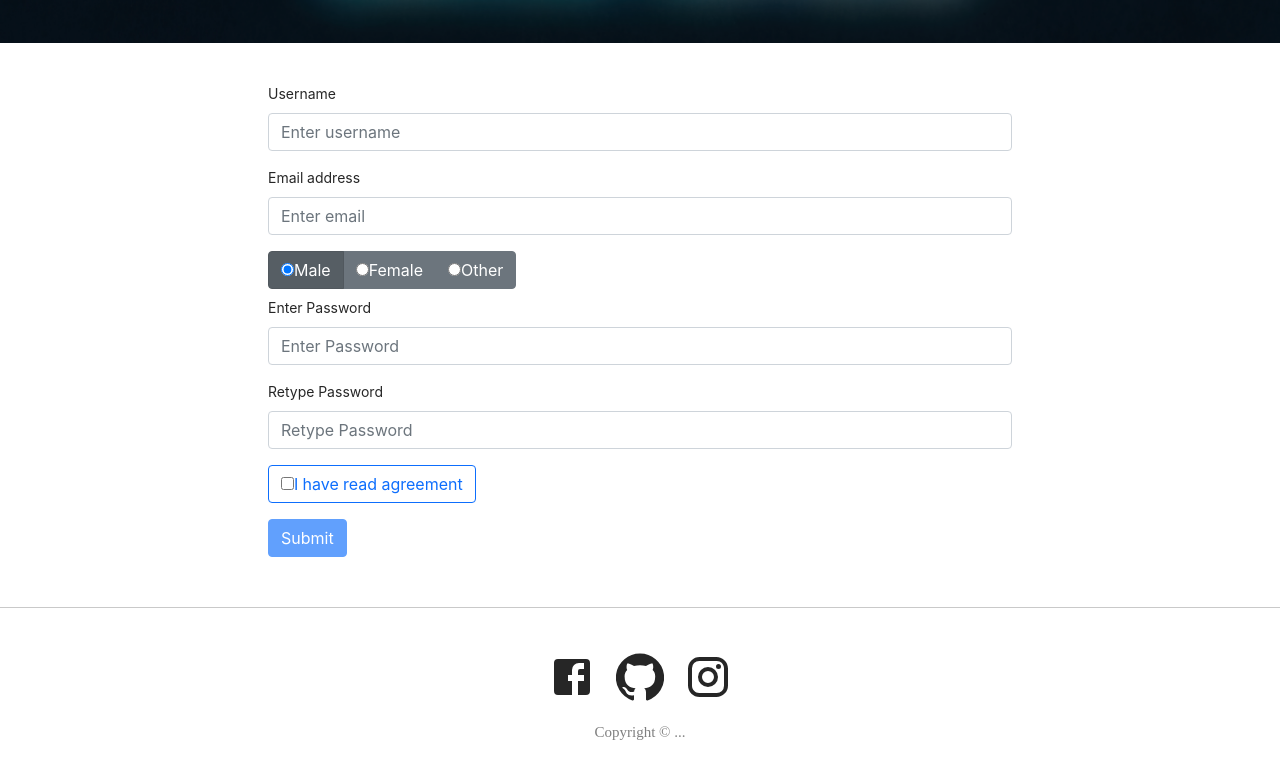
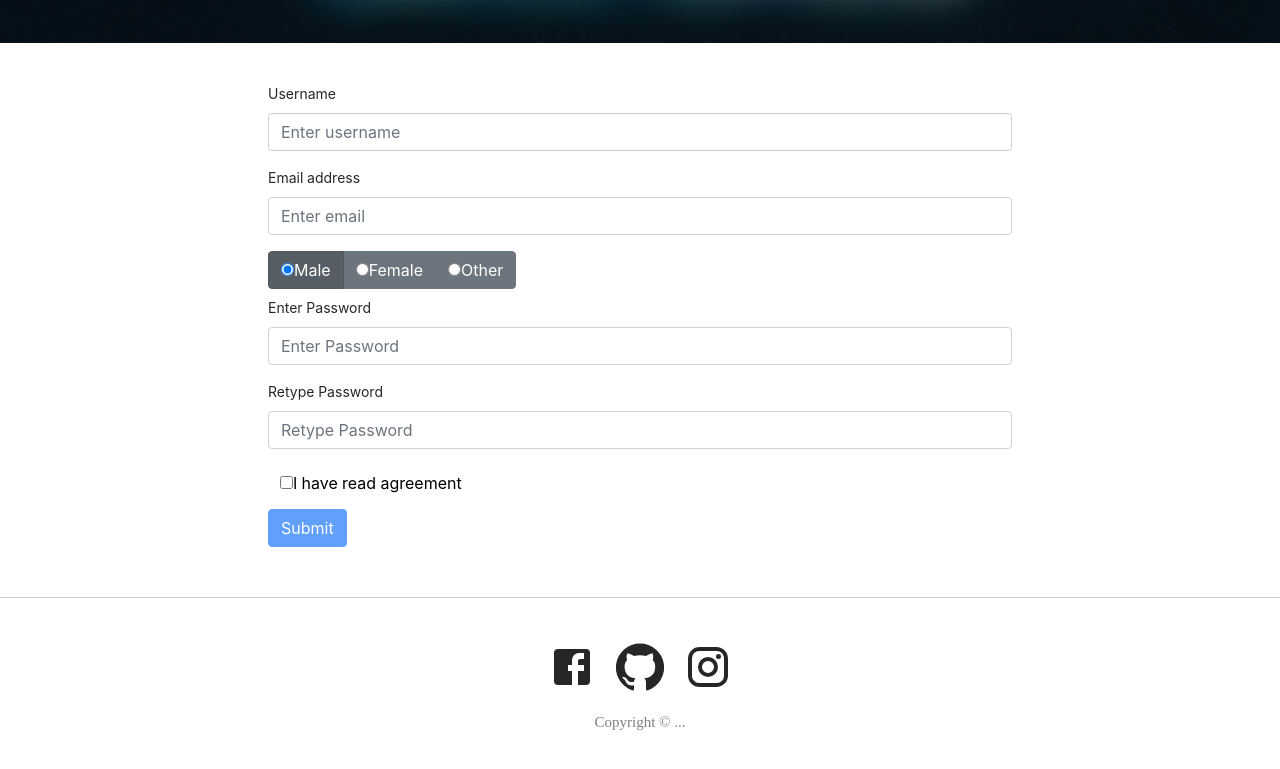
Before and after one commit to thetuyen124/first-reactjs-app, a React (Create React App) app: page /signup in a window 1280 px wide. Shown: the part 452-1221 px from the top of the page. Built offline with nearby package versions, Linux system fonts and the light colour scheme.

Commit message:
edit signup page

```diff
--- a/src/Page/SignUp.js
+++ b/src/Page/SignUp.js
@@ -1,14 +1,7 @@
 import { useEffect } from "react";
 
 import { Formik } from "formik";
-import {
-  Form,
-  Button,
-  ButtonGroup,
-  ToggleButton,
-  InputGroup,
-  FormControl,
-} from "react-bootstrap";
+import { Form, Button, ButtonGroup, ToggleButton } from "react-bootstrap";
 const SignUp = () => {
   useEffect(() => {
     document.title = "Sign Up";
@@ -46,7 +39,7 @@ const SignUp = () => {
             errors.username = "Required";
           } else if (values.username.length <= 3) {
             errors.username = "Almost 4 character";
-          } else if (!/^[A-Za-z0-9]/i.test(values.username)) {
+          } else if (!/^[0-9a-zA-Z_.]+$/.test(values.username)) {
             errors.username = "Invalid email username";
           }
 
@@ -157,7 +150,6 @@ const SignUp = () => {
                 {errors.passwordRT}
               </Form.Control.Feedback>
             </Form.Group>
-            <ButtonGroup className="mb-2">
             <ToggleButton
               className="mb-2"
               checked={values.checked}
@@ -165,17 +157,24 @@ const SignUp = () => {
               name="checked"
               onChange={handleChange}
               type="checkbox"
-                variant="outline-primary"
+              variant="secondary"
               value="1"
+              style={{ border: 0, backgroundColor: "unset", color: "black" }}
             >
               I have read agreement
             </ToggleButton>
-            </ButtonGroup>
             <br />
             <Button
               variant="primary"
               type="submit"
-              disabled={!values.checked || isSubmitting}
+              disabled={
+                !values.checked ||
+                !!errors.email ||
+                !!errors.username ||
+                !!errors.passwordRT ||
+                !!errors.password ||
+                isSubmitting
+              }
             >
               Submit
             </Button>
```
Lines whose indentation alone changed are shown as unchanged.
